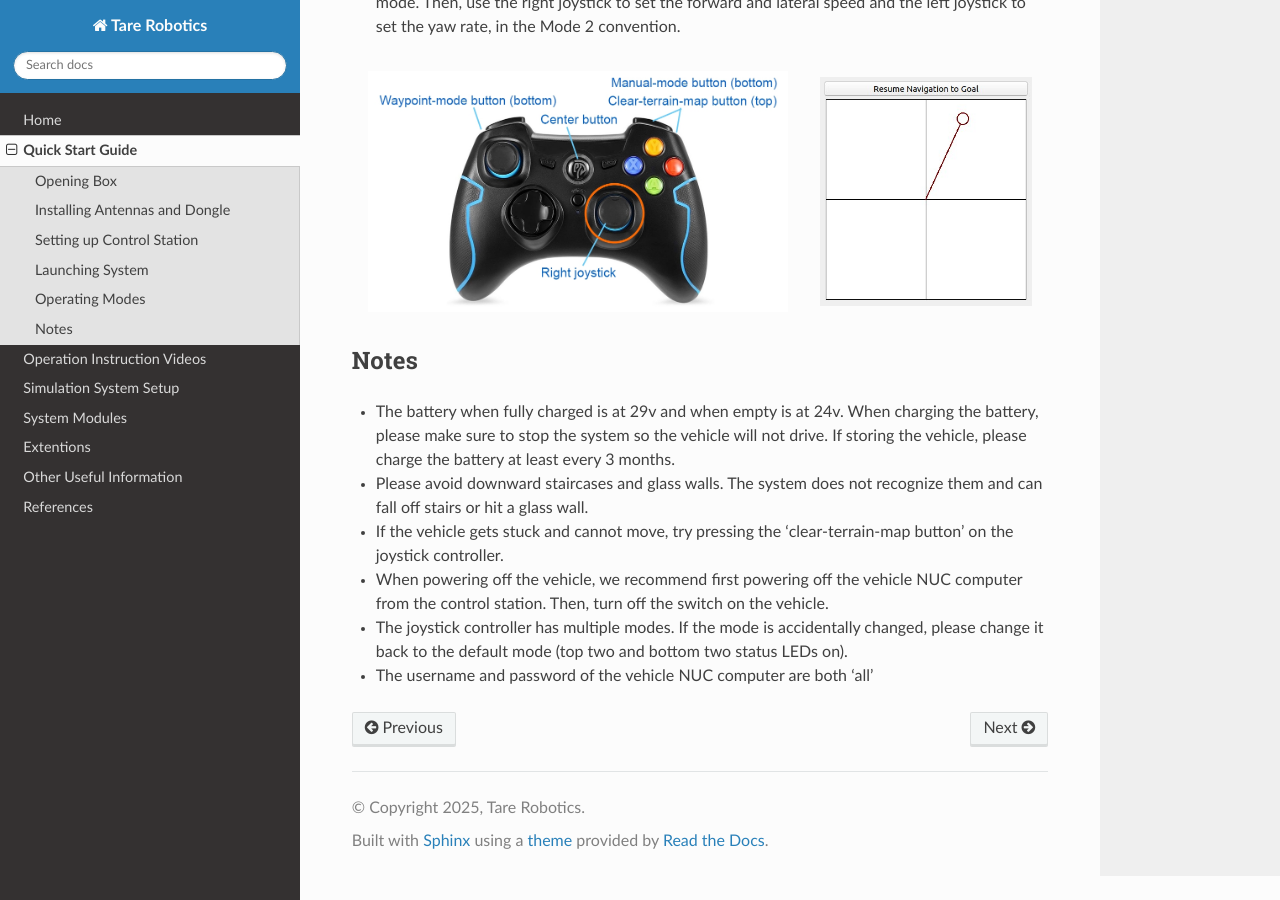
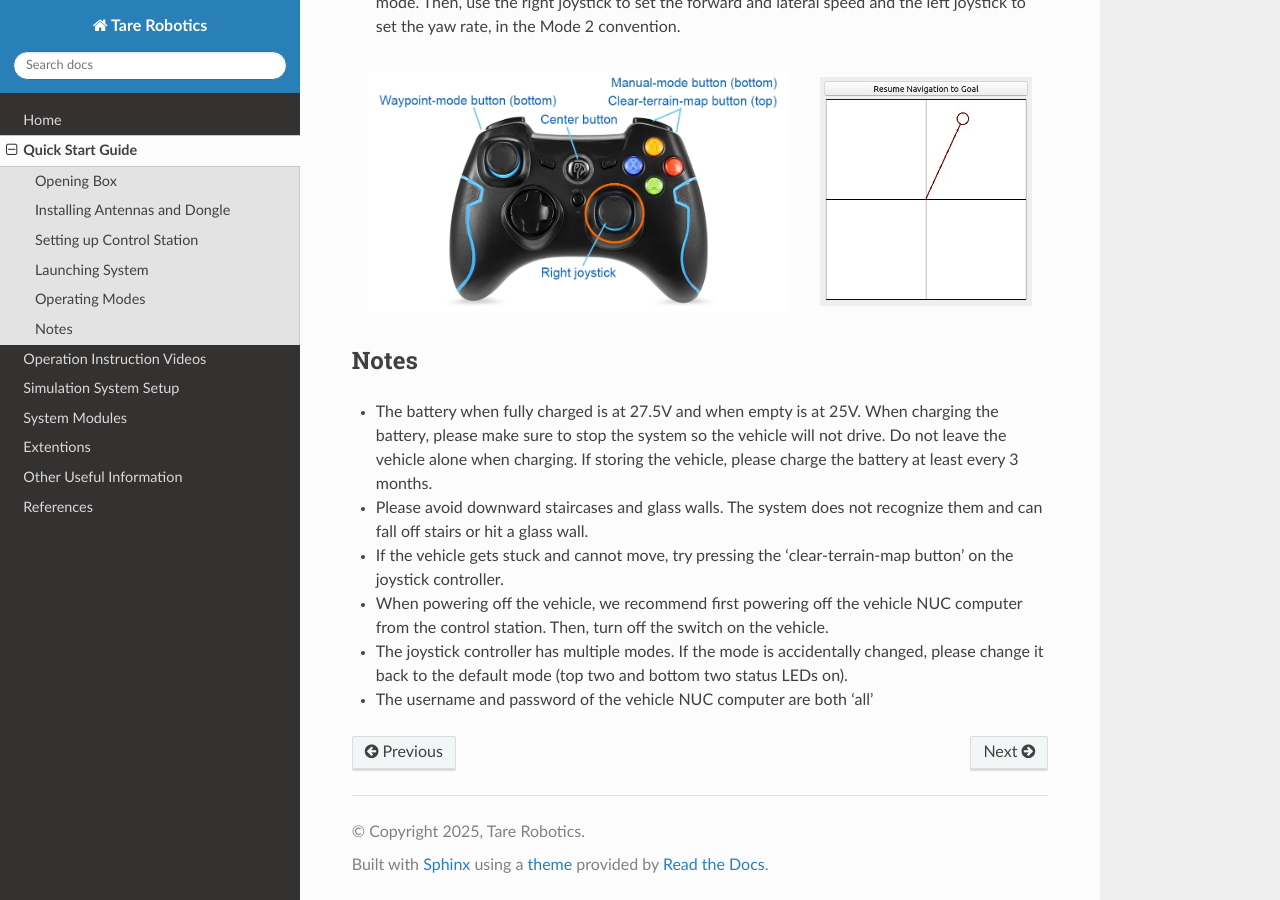
Before and after one commit to caochao39/tarerobotics, a Sphinx documentation site: the page built from docs/source/quick_start_guide.rst, in a window 1280 px wide and 900 px high, scrolled down 4598 px. Built offline with Sphinx 7.4.7 and the Read the Docs theme 3.1.0, drawn with Linux system fonts in a browser that asks for light colours.

Commit message:
update
Updated battery voltage specifications and charging instructions.

```diff
--- a/docs/source/quick_start_guide.rst
+++ b/docs/source/quick_start_guide.rst
@@ -99,7 +99,7 @@ Please check out the `Operation Instruction Videos <https://tarerobotics.readthe
 Notes
 -----
 
-- The battery when fully charged is at 29v and when empty is at 24v. When charging the battery, please make sure to stop the system so the vehicle will not drive. If storing the vehicle, please charge the battery at least every 3 months.
+- The battery when fully charged is at 27.5V and when empty is at 25V. When charging the battery, please make sure to stop the system so the vehicle will not drive. Do not leave the vehicle alone when charging. If storing the vehicle, please charge the battery at least every 3 months.
 
 - Please avoid downward staircases and glass walls. The system does not recognize them and can fall off stairs or hit a glass wall.
 
```
